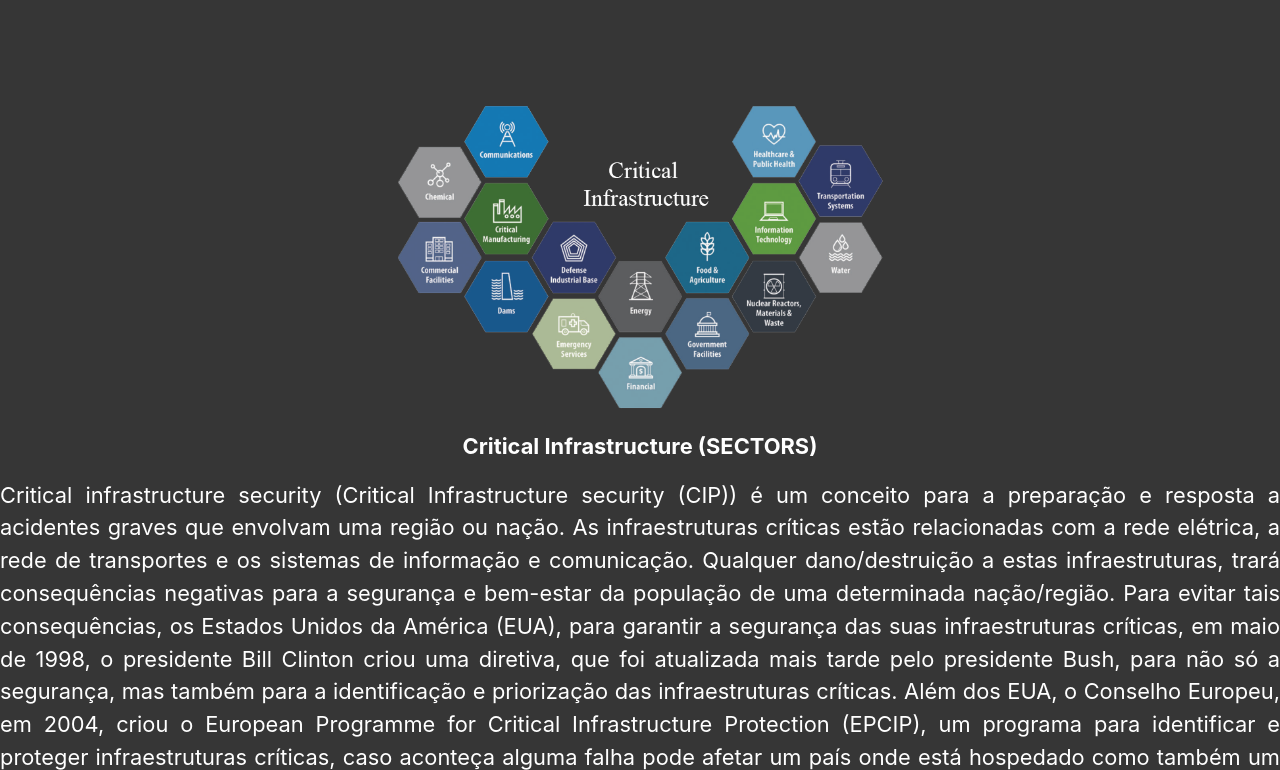
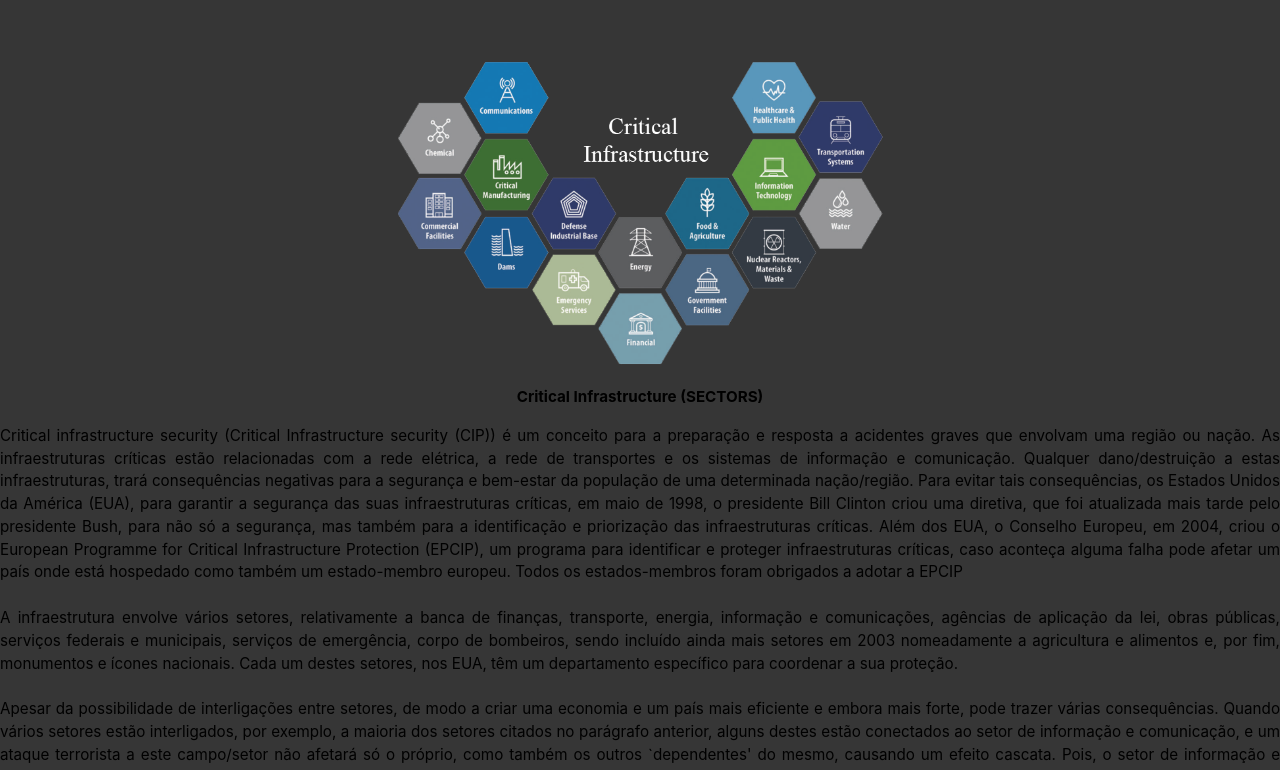
Before and after one commit to MiguelReis23/trabalho-iei, a plain HTML site: page projeto/Critical_Infrastructure_Security.html in a window 1280 px wide. Shown: the part 165-935 px from the top of the page. Drawn offline with nearby package versions, Linux system fonts and the light colour scheme.

Commit message:
Resolver o problema dos graficos manualmente

```diff
--- a/projeto/Critical_Infrastructure_Security.html
+++ b/projeto/Critical_Infrastructure_Security.html
@@ -23,14 +23,33 @@
 	<meta charset="utf-8">
 	<meta name="viewport" content="width=device-width, initial-scale=1">
 
-	<link rel="stylesheet" href="https://maxcdn.bootstrapcdn.com/bootstrap/4.0.0/css/bootstrap.min.css" integrity="sha384-Gn5384xqQ1aoWXA+058RXPxPg6fy4IWvTNh0E263XmFcJlSAwiGgFAW/dAiS6JXm" crossorigin="anonymous">
-
-	<link rel="stylesheet"
-	href="https://maxcdn.bootstrapcdn.com/bootstrap/3.3.6/css/bootstrap-theme.min.css">
 
 
 
-	<link rel="stylesheet" href="css/principal.css"/>
+   <!--- <link rel="stylesheet" href="https://maxcdn.bootstrapcdn.com/bootstrap/3.3.6/css/bootstrap-theme.min.css">
+    <link rel="stylesheet"
+    href="http://maxcdn.bootstrapcdn.com/bootstrap/3.3.6/css/bootstrap.min.css">
+    <link rel="stylesheet"
+    href="https://maxcdn.bootstrapcdn.com/bootstrap/3.3.6/css/bootstrap-theme.min.css">
+    <script
+    src="https://ajax.googleapis.com/ajax/libs/jquery/1.11.3/jquery.min.js"></script>
+    <script
+    src="http://maxcdn.bootstrapcdn.com/bootstrap/3.3.6/js/bootstrap.min.js"></script>
+    <script type="text/javascript" src="http://code.highcharts.com/highcharts.js"></script>
+    <script type="text/javascript" src="js/grafico.js"></script>
+
+        -->
+
+        <link rel="stylesheet" href="css/principal.css"/>
+
+
+    <link rel="stylesheet" href="https://maxcdn.bootstrapcdn.com/bootstrap/4.0.0/css/bootstrap.min.css" integrity="sha384-Gn5384xqQ1aoWXA+058RXPxPg6fy4IWvTNh0E263XmFcJlSAwiGgFAW/dAiS6JXm" crossorigin="anonymous">
+    <link rel="stylesheet" href="css/principal.css"/>
+    <script src="https://code.jquery.com/jquery-3.2.1.slim.min.js" integrity="sha384-KJ3o2DKtIkvYIK3UENzmM7KCkRr/rE9/Qpg6aAZGJwFDMVNA/GpGFF93hXpG5KkN" crossorigin="anonymous"></script>
+    <script src="https://cdnjs.cloudflare.com/ajax/libs/popper.js/1.12.9/umd/popper.min.js" integrity="sha384-ApNbgh9B+Y1QKtv3Rn7W3mgPxhU9K/ScQsAP7hUibX39j7fakFPskvXusvfa0b4Q" crossorigin="anonymous"></script>
+    <script src="https://maxcdn.bootstrapcdn.com/bootstrap/4.0.0/js/bootstrap.min.js" integrity="sha384-JZR6Spejh4U02d8jOt6vLEHfe/JQGiRRSQQxSfFWpi1MquVdAyjUar5+76PVCmYl" crossorigin="anonymous"></script>
+
+
 </head>
 
 <body>
@@ -128,12 +147,14 @@ elementos da infraestrutura. Isto é, com o ataque, os terroristas podem pedir
 uma quantidade de dinheiro ao país sofredor, e caso este aceite a proposta, os
 terroristas se retiram.</p>
 
+    <div  id="grafico" style="width: 700px; height: 500px;margin: 0 auto; color:#363636"></div>
+        <script src="http://maxcdn.bootstrapcdn.com/bootstrap/3.3.6/js/bootstrap.min.js" src="https://ajax.googleapis.com/ajax/libs/jquery/1.11.3/jquery.min.js" src="js/grafico.js"></script>
+        <script type="text/javascript" src="http://code.highcharts.com/highcharts.js"></script>
+        <script type="text/javascript" src="js/grafico.js"></script>
+    <div align=center>
+        <a style="font-size:100%" href="https://www.comparitech.com/vpn/cybersecurity-cyber-crime-statistics-facts-trends/">Fonte das estatísticas</a>
+    </div>
 
-	<div  id="grafico" style="width: 700px; height: 500px;margin: 0 auto"></div>
-			<script src="js/grafico.js"></script>
-	<div align=center>
-		<a style="font-size:100%" href="https://www.comparitech.com/vpn/cybersecurity-cyber-crime-statistics-facts-trends/">Fonte das estatísticas</a>
-	</div>
 
 
 
@@ -145,10 +166,8 @@ terroristas se retiram.</p>
 	<br>
     </footer>
 
-	<script type="text/javascript" src="js/grafico.js"></script>
-	<script src="https://code.jquery.com/jquery-3.2.1.slim.min.js" integrity="sha384-KJ3o2DKtIkvYIK3UENzmM7KCkRr/rE9/Qpg6aAZGJwFDMVNA/GpGFF93hXpG5KkN" crossorigin="anonymous"></script>
-    <script src="https://cdnjs.cloudflare.com/ajax/libs/popper.js/1.12.9/umd/popper.min.js" integrity="sha384-ApNbgh9B+Y1QKtv3Rn7W3mgPxhU9K/ScQsAP7hUibX39j7fakFPskvXusvfa0b4Q" crossorigin="anonymous"></script>
-    <script src="https://maxcdn.bootstrapcdn.com/bootstrap/4.0.0/js/bootstrap.min.js" integrity="sha384-JZR6Spejh4U02d8jOt6vLEHfe/JQGiRRSQQxSfFWpi1MquVdAyjUar5+76PVCmYl" crossorigin="anonymous"></script>
+
+
 
 </body>
 
--- a/projeto/css/principal.css
+++ b/projeto/css/principal.css
@@ -59,21 +59,24 @@ footer{
 
 
 body{
-  font-size: 23px;
-  background-color: #363636;
+  background-color:#363636;
 
 }
 
 h1{
-  color:white
+  color:black
 }
 
 p{
   font-size: 95%;
-  color: white;
+  color: black;
 
 
 }
 
 
+text.highcharts-title{
+  color:white
+}
+
 /*Henrique*/
--- a/projeto/js/grafico.js
+++ b/projeto/js/grafico.js
@@ -1,51 +1,96 @@
 $("#grafico").highcharts({
     chart: {
+        backgroundColor: '#363636',
         type: "column"
+
     },
 
     title: {
         text: "Percentagem comprometida por pelo menos um ataque bem-sucedido nos últimos 12 meses, por país",
+        style:{
+            color:"#FFFFFF"
+        }
     },
     xAxis: {
         categories: ["Colombia","China","Germany","Mexico","Spain","USA","Saudi Arabia","Italy","Singapore",
-            "Canada", "Brazil", "South Africa", "France", "France", "Turkey", "Australia","Japan","UK"]
+            "Canada", "Brazil", "South Africa", "France", "France", "Turkey", "Australia","Japan","UK"],
+        labels:{
+
+            style:{
+                color: "#FFFFFF"
+            }
+        }
     },
     yAxis: {
         title: {
             enabled: true,
             text: "Percentagens",
+            style:{
+                color:"#FFFFFF"
+            }
         },
-        max: 100
+        max: 100,
+        labels:{
+            style:{
+                color:"#FFFFFF"
+            }
+        }
+
     },
     series: [{
         name: "Percentagem comprometida por pelo menos um ataque bem-sucedido",
         data: [93.9, 91.5, 90.6, 89.8, 89.7, 89.4, 87.8, 85.7, 85.7, 85.3, 83.7, 82.2, 82.0, 81.6, 80.9, 71.1]
-    }]
+    }],
+
 });
 $("#grafico2").highcharts({
 	chart: {
+        backgroundColor: '#363636',
 		type: "line"
 		},
 	title: {
-		text: "Ransom Payments By Quarter"
+		text: "Ransom Payments By Quarter",
+        style:{
+            color:"#FFFFFF"
+        }
 		},
 	xAxis: {
-		categories: ["Q3 (2018)", "Q4 (2018)", "Q1 (2019)", "Q2 (2019)", "Q3 (2019)", "Q4 (2019)","Q1 (2020)", "Q2(2020)", "Q3(2020)", "Q4 (2020)"]
+		categories: ["Q3 (2018)", "Q4 (2018)", "Q1 (2019)", "Q2 (2019)", "Q3 (2019)", "Q4 (2019)","Q1 (2020)", "Q2(2020)", "Q3(2020)", "Q4 (2020)"],
+        labels:{
+
+            style:{
+                color: "#FFFFFF"
+            }
+        }
 			},
 	yAxis: {
         title: {
             enabled: true,
             text: "Prices",
-        },
-        max: 250000
+            style:{
+                color:"#FFFFFF"},
+},
+            max: 250000,
+            labels:{
+            style:{
+                color:"#FFFFFF"
+                }
+
+    },
     },
 
 	series:[
 				{ name: "Median Ransom Payment",
-					data: [2500, 2800, 2750, 3000, 4000, 45100, 45300, 110000, 115000, 50000]
+				        data: [2500, 2800, 2750, 3000, 4000, 45100, 45300, 110000, 115000, 50000],
+                        color:"#FFFFFF"
 				},
 				{ name: "Average Ransom Payment",
 					data: [5000, 5100, 10000, 40000, 45000, 85000, 110000, 160000, 235000, 155000]
 				},
-			]
-});
+
+
+			],
+    legend:{
+        itemStyle: {
+                    color: "#FFFFFF"
+                }}});
```
Also changed, not shown: projeto/End-user_education.html (+11 -6 lines).
